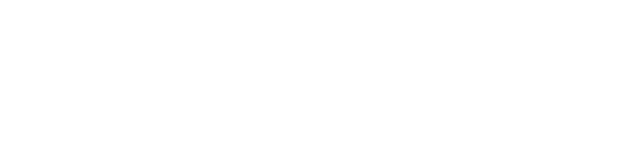
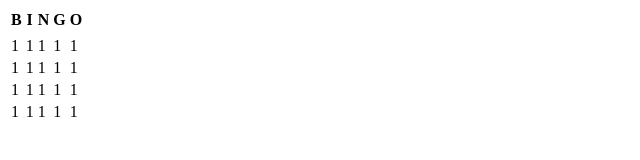
Before and after one commit to SakaguchiMotonobu/MyBingo, a plain HTML site: page index.html in a window 1280 px wide. Shown: the whole page, without its empty margins (0-640 px from the left). Drawn offline with Linux system fonts and the light colour scheme.

Commit message:
JavaScriptでビンゴシートを作ろう#09まで

```diff
--- a/index.html
+++ b/index.html
@@ -6,6 +6,54 @@
     <title>Bingo</title>
   </head>
   <body>
+    <table>
+      <thead>
+        <tr>
+          <th>B</th>
+          <th>I</th>
+          <th>N</th>
+          <th>G</th>
+          <th>O</th>
+        </tr>
+      </thead>
+      <tbody>
+        <tr>
+          <td></td>
+          <td></td>
+          <td></td>
+          <td></td>
+          <td></td>
+        </tr>
+        <tr>
+          <td>1</td>
+          <td>1</td>
+          <td>1</td>
+          <td>1</td>
+          <td>1</td>
+        </tr>
+        <tr>
+          <td>1</td>
+          <td>1</td>
+          <td>1</td>
+          <td>1</td>
+          <td>1</td>
+        </tr>
+        <tr>
+          <td>1</td>
+          <td>1</td>
+          <td>1</td>
+          <td>1</td>
+          <td>1</td>
+        </tr>
+        <tr>
+          <td>1</td>
+          <td>1</td>
+          <td>1</td>
+          <td>1</td>
+          <td>1</td>
+        </tr>
+      </tbody>
+    </table>
     <script src="js/main.js"></script>
   </body>
 </html>
--- a/js/main.js
+++ b/js/main.js
@@ -26,8 +26,6 @@
   columns[4] = createColumn(4);
   columns[2][2] = "FREE";
 
-  //   console.table(columns);
-
   const bingo = [];
   for (let row = 0; row < 5; row++) {
     bingo[row] = [];
```
